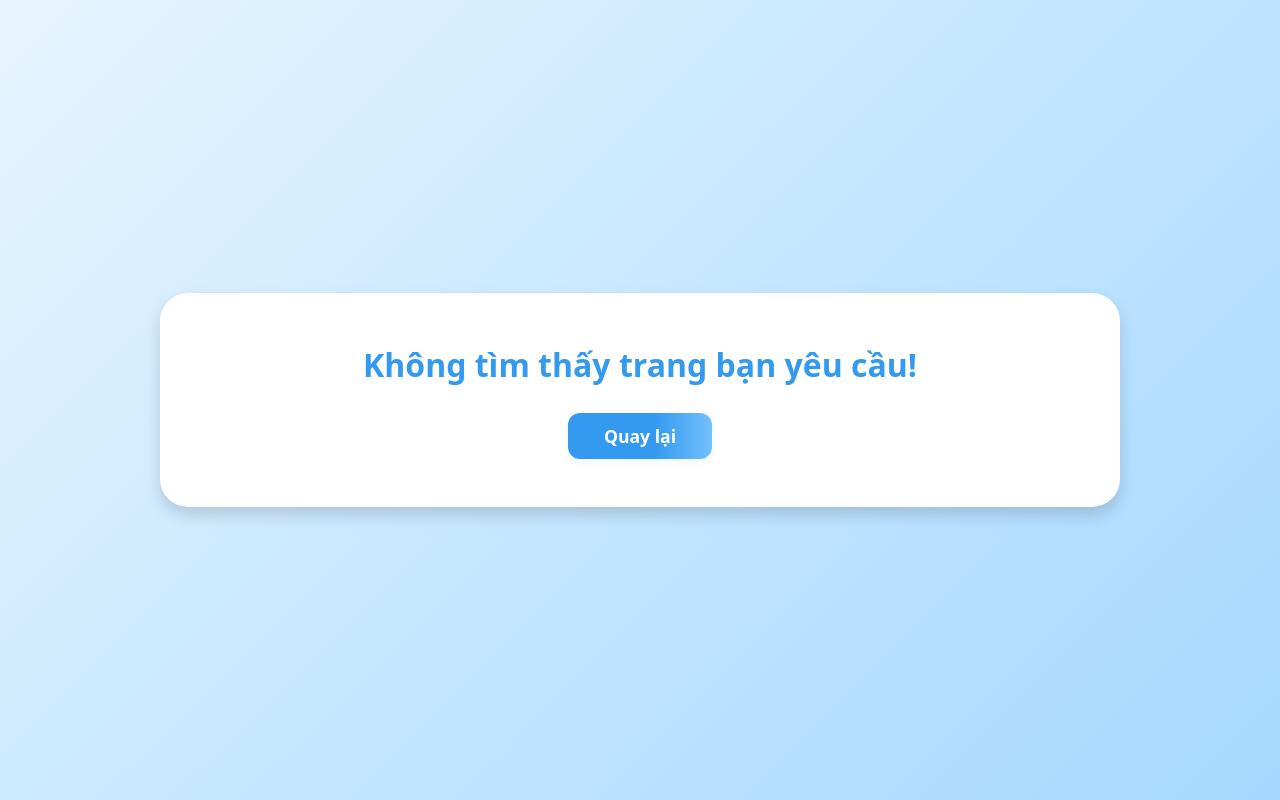
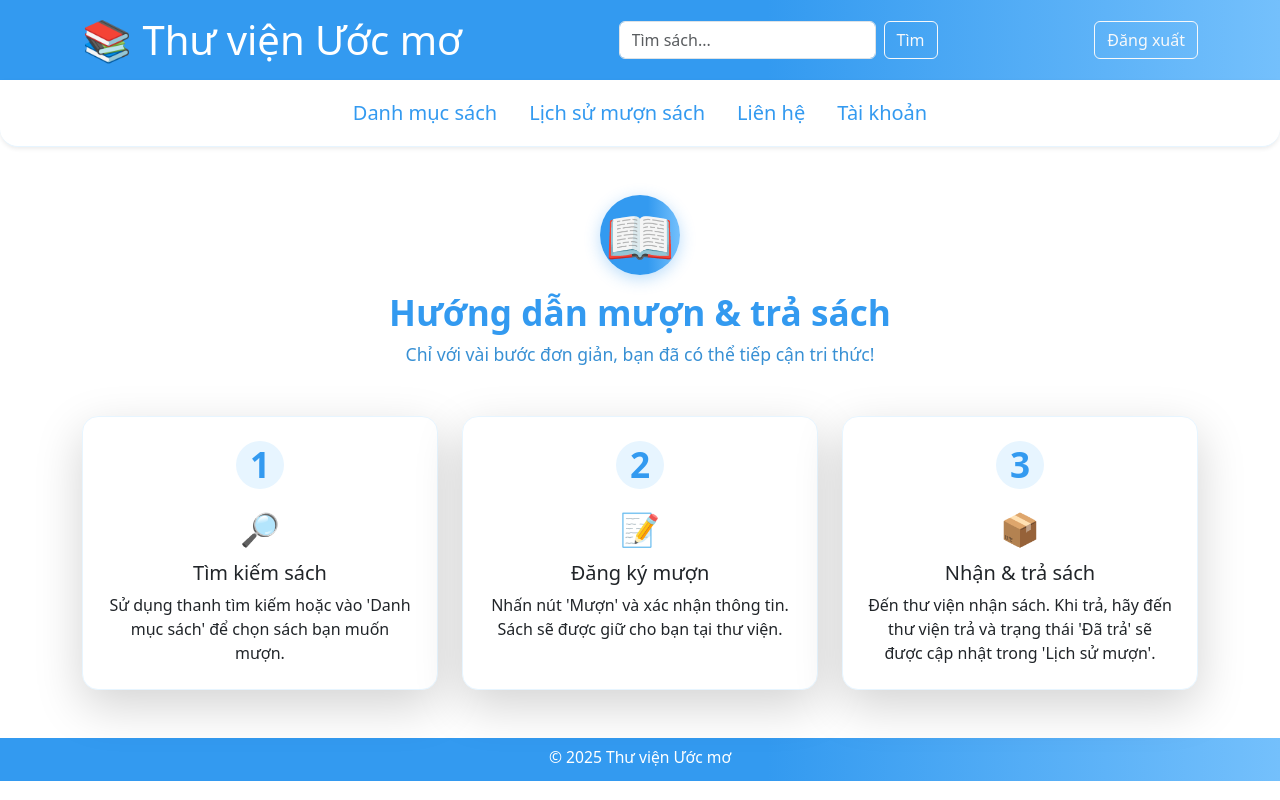
Before and after one commit to huydo1811/B2205870_DoQuangHuy_PROJECT, a Vue app in the folder frontend/: page /guide in a window 1280 px wide. Built offline with nearby package versions, Linux system fonts and the light colour scheme; sample sign-in values are in the browser's storage; what vue3-google-login would draw is missing.

Commit message:
Giao diện trang hướng dẫn mượn sách

```diff
--- a/frontend/src/router/index.js
+++ b/frontend/src/router/index.js
@@ -6,6 +6,7 @@ import NotFound from '../views/NotFound.vue';
 import AdminHome from '../views/admin/AdminHome.vue';
 import UpdateInfo from '../views/user/UpdateInfo.vue';
 import Contact from '../views/user/Contact.vue';
+import Guide from '../views/user/Guide.vue';
 
 const routes = [
   { path: '/', redirect: '/login' },
@@ -15,6 +16,7 @@ const routes = [
   { path: '/home', component: Home, meta: { title: 'Trang chủ' } },
   { path: '/update-info', component: UpdateInfo },
   { path: '/contact', component: Contact, meta: { title: 'Liên hệ' } },
+  { path: '/guide', component: Guide, meta: { title: 'Hướng dẫn mượn sách' } },
   { path: '/:pathMatch(.*)*', name: 'NotFound', component: NotFound, meta: { title: 'Không tìm thấy' } }
 ];
 const router = createRouter({
--- /dev/null
+++ b/frontend/src/views/user/Guide.vue
@@ -0,0 +1,100 @@
+<template>
+  <main class="container my-5 animate-fadein">
+    <div class="text-center mb-5">
+      <span class="intruct-hero-icon mb-3">📖</span>
+      <h2 class="intruct-title">Hướng dẫn mượn & trả sách</h2>
+      <p class="intruct-slogan">Chỉ với vài bước đơn giản, bạn đã có thể tiếp cận tri thức!</p>
+    </div>
+    <div class="row g-4">
+      <div class="col-md-4" v-for="(step, idx) in steps" :key="idx">
+        <div class="step-card shadow-lg p-4 rounded-4 bg-white h-100 animate-step" :style="{animationDelay: (idx*0.15)+'s'}">
+          <div class="step-number mb-3">{{ idx + 1 }}</div>
+          <div class="step-icon mb-2">{{ step.icon }}</div>
+          <h5 class="mb-2">{{ step.title }}</h5>
+          <p class="mb-0">{{ step.desc }}</p>
+        </div>
+      </div>
+    </div>
+  </main>
+</template>
+
+<script setup>
+const steps = [
+  {
+    icon: "🔎",
+    title: "Tìm kiếm sách",
+    desc: "Sử dụng thanh tìm kiếm hoặc vào 'Danh mục sách' để chọn sách bạn muốn mượn."
+  },
+  {
+    icon: "📝",
+    title: "Đăng ký mượn",
+    desc: "Nhấn nút 'Mượn' và xác nhận thông tin. Sách sẽ được giữ cho bạn tại thư viện."
+  },
+  {
+    icon: "📦",
+    title: "Nhận & trả sách",
+    desc: "Đến thư viện nhận sách. Khi trả, hãy đến thư viện trả và trạng thái 'Đã trả' sẽ được cập nhật trong 'Lịch sử mượn'."
+  }
+];
+</script>
+
+<style scoped>
+.animate-fadein {
+  animation: fadeInUp 0.7s ease;
+}
+@keyframes fadeInUp {
+  0% { transform: translateY(40px); opacity: 0; }
+  100% { transform: translateY(0); opacity: 1; }
+}
+.animate-step {
+  animation: fadeInUp 0.7s cubic-bezier(.23,1.01,.32,1) both;
+}
+.intruct-hero-icon {
+  font-size: 3.5rem;
+  background: linear-gradient(90deg, #339af0 60%, #74c0fc 100%);
+  border-radius: 50%;
+  width: 80px;
+  height: 80px;
+  display: inline-flex;
+  align-items: center;
+  justify-content: center;
+  box-shadow: 0 4px 16px 0 #339af055;
+}
+.intruct-title {
+  font-weight: 700;
+  color: #339af0;
+  font-size: 2.2rem;
+}
+.intruct-slogan {
+  color: #3890d4;
+  font-size: 1.1rem;
+}
+.step-card {
+  border: 1.5px solid #e7f5ff;
+  border-radius: 18px;
+  transition: box-shadow 0.18s, transform 0.18s;
+  background: #fff;
+  text-align: center;
+  min-height: 260px;
+}
+.step-card:hover {
+  box-shadow: 0 8px 32px 0 #339af055;
+  transform: translateY(-4px) scale(1.03);
+}
+.step-number {
+  font-size: 2.2rem;
+  font-weight: 700;
+  color: #339af0;
+  background: #e7f5ff;
+  width: 48px;
+  height: 48px;
+  border-radius: 50%;
+  display: inline-flex;
+  align-items: center;
+  justify-content: center;
+  margin-bottom: 0.5rem;
+}
+.step-icon {
+  font-size: 2rem;
+}
+</style>
--- a/frontend/src/views/user/Home.vue
+++ b/frontend/src/views/user/Home.vue
@@ -28,7 +28,7 @@
               <h5 class="card-title ms-2 mb-0">Hướng dẫn mượn sách</h5>
             </div>
             <p class="card-text">Tìm hiểu cách mượn sách, trả sách và theo dõi lịch sử mượn.</p>
-            <router-link to="/books" class="btn btn-gradient">Xem thêm</router-link>          </div>
+            <router-link to="/guide" class="btn btn-gradient">Xem thêm</router-link>          </div>
         </div>
       </div>
       <div class="col-md-4">
```
